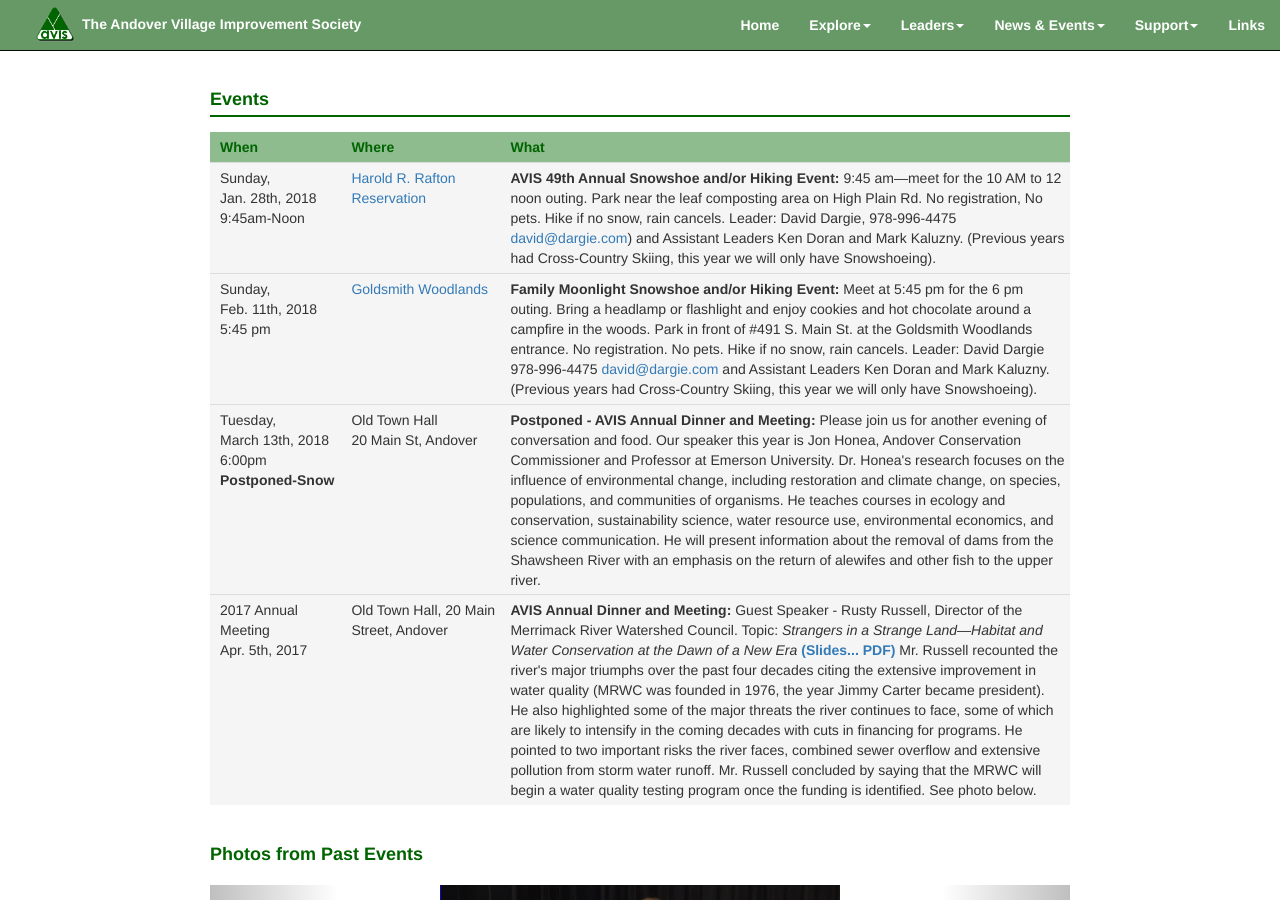
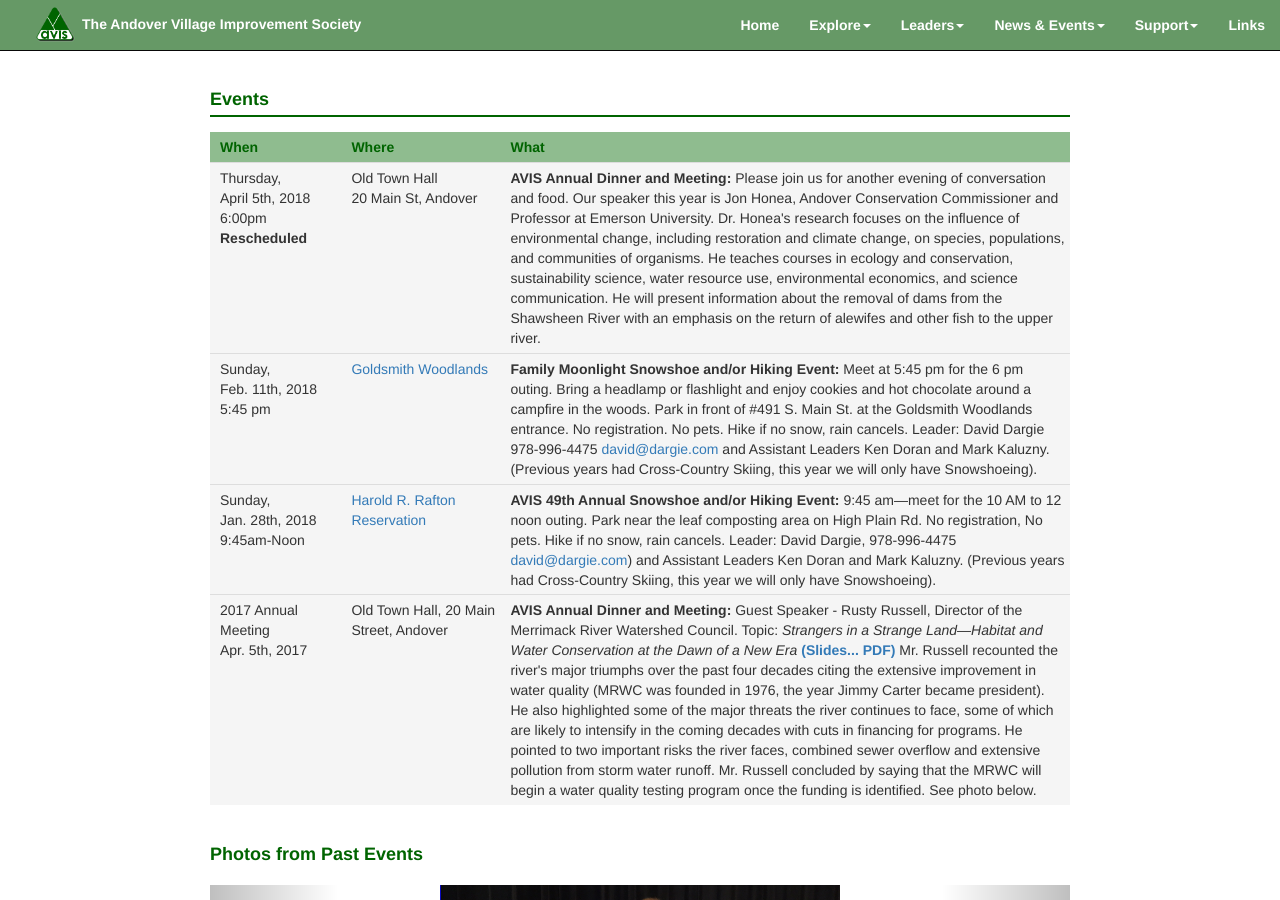
Before and after one commit to avisandover/avis-website, a Jekyll site: the page built from events.html, in a window 1280 px wide and 900 px high. Built offline with Jekyll 4.4.1, drawn with Linux system fonts in a browser that asks for light colours; some of the changed lines change nothing that is shown.

Commit message:
Rescheduled Annual Meeting

```diff
--- a/events.html
+++ b/events.html
@@ -14,17 +14,19 @@
         <td>What</td>
       </tr>
     </thead>
+
 					<tr>
 						<td>
-							Sunday,<br>
-							Jan. 28th, 2018<br>
-							9:45am-Noon<br>
+							Thursday,<br>
+							April 5th, 2018<br>
+							6:00pm<br>
+							<strong>Rescheduled</strong><br>
 						</td>
 						<td>
-						<a href="rafton.html" target="_blank">Harold R. Rafton Reservation</a>
+							Old Town Hall<br>
+							20 Main St, Andover<br>
 						</td>
-						<td><strong>AVIS 49th Annual Snowshoe and/or Hiking Event:  </strong>9:45 am—meet for the 10 AM to 12 noon outing. Park near the leaf composting area on High Plain Rd. No registration, No pets. Hike if no snow, rain cancels. Leader: David Dargie, 978-996-4475 <a href="mailto:david@dargie.com" target="_blank">david@dargie.com</a>) and Assistant Leaders Ken Doran and Mark Kaluzny. (Previous years had Cross-Country Skiing, this year we will only have Snowshoeing).
-
+						<td><strong>AVIS Annual Dinner and Meeting: </strong>Please join us for another evening of conversation and food. Our speaker this year is Jon Honea, Andover Conservation Commissioner and Professor at Emerson University.  Dr. Honea's research focuses on the influence of environmental change, including restoration and climate change, on species, populations, and communities of organisms. He teaches courses in ecology and conservation, sustainability science, water resource use, environmental economics, and science communication. He will present information about the removal of dams from the Shawsheen River with an emphasis on the return of alewifes and other fish to the upper river.<br>
 						</td>
 					</tr>
 	  				<tr>
@@ -39,18 +41,17 @@
 						<td><strong>Family Moonlight Snowshoe and/or Hiking Event:  </strong>Meet at 5:45 pm for the 6 pm outing. Bring a headlamp or flashlight and enjoy cookies and hot chocolate around a campfire in the woods. Park in front of #491 S. Main St. at the Goldsmith Woodlands entrance. No registration. No pets. Hike if no snow, rain cancels. Leader: David Dargie 978-996-4475 <a href="mailto:david@dargie.com" target="_blank">david@dargie.com</a> and Assistant Leaders Ken Doran and Mark Kaluzny. (Previous years had Cross-Country Skiing, this year we will only have Snowshoeing).
 						</td>
 					</tr>
-					<tr>
+	  				<tr>
 						<td>
-							Tuesday,<br>
-							March 13th, 2018<br>
-							6:00pm<br>
-							<strong>Postponed-Snow</strong><br>
+							Sunday,<br>
+							Jan. 28th, 2018<br>
+							9:45am-Noon<br>
 						</td>
 						<td>
-							Old Town Hall<br>
-							20 Main St, Andover<br>
+						<a href="rafton.html" target="_blank">Harold R. Rafton Reservation</a>
 						</td>
-						<td><strong>Postponed - AVIS Annual Dinner and Meeting: </strong>Please join us for another evening of conversation and food. Our speaker this year is Jon Honea, Andover Conservation Commissioner and Professor at Emerson University.  Dr. Honea's research focuses on the influence of environmental change, including restoration and climate change, on species, populations, and communities of organisms. He teaches courses in ecology and conservation, sustainability science, water resource use, environmental economics, and science communication. He will present information about the removal of dams from the Shawsheen River with an emphasis on the return of alewifes and other fish to the upper river.<br>
+						<td><strong>AVIS 49th Annual Snowshoe and/or Hiking Event:  </strong>9:45 am—meet for the 10 AM to 12 noon outing. Park near the leaf composting area on High Plain Rd. No registration, No pets. Hike if no snow, rain cancels. Leader: David Dargie, 978-996-4475 <a href="mailto:david@dargie.com" target="_blank">david@dargie.com</a>) and Assistant Leaders Ken Doran and Mark Kaluzny. (Previous years had Cross-Country Skiing, this year we will only have Snowshoeing).
+
 						</td>
 					</tr>
 	  				<tr>
```
